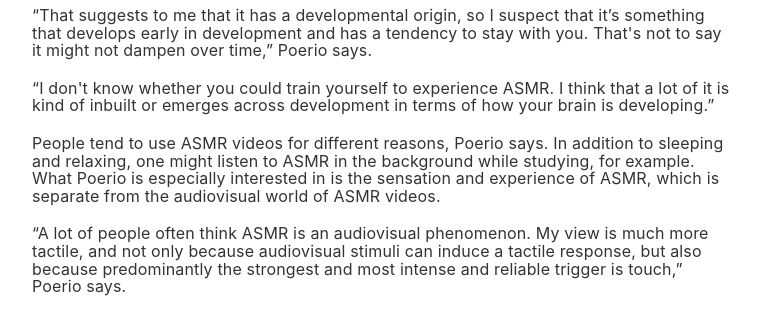
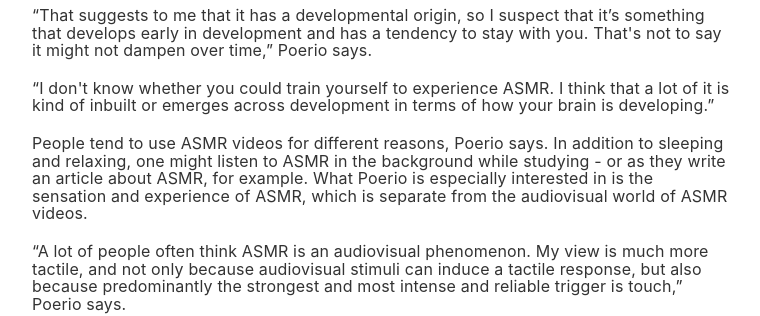
Before and after one commit to LauraMiina/asmr-project, a plain HTML site: page docs/index.html in a window 1280 px wide. Shown: the part 3260-3576 px from the top of the page, without its empty margins (258-1018 px from the left). Drawn offline with Linux system fonts and the light colour scheme.

Commit message:
Update index.html

```diff
--- a/docs/index.html
+++ b/docs/index.html
@@ -66,7 +66,7 @@
                 </p>
                 <p>“I don't know whether you could train yourself to experience ASMR. I think that a lot of it is kind of inbuilt or emerges across development in terms of how your brain is developing.”
                 </p>
-                <p>People tend to use ASMR videos for different reasons, Poerio says. In addition to sleeping and relaxing, one might listen to ASMR in the background while studying, for example. What Poerio is especially interested in is the sensation and experience of ASMR, which is separate from the audiovisual world of ASMR videos.
+                <p>People tend to use ASMR videos for different reasons, Poerio says. In addition to sleeping and relaxing, one might listen to ASMR in the background while studying - or as they write an article about ASMR, for example. What Poerio is especially interested in is the sensation and experience of ASMR, which is separate from the audiovisual world of ASMR videos.
                 </p>
                 <p>“A lot of people often think ASMR is an audiovisual phenomenon. My view is much more tactile, and not only because audiovisual stimuli can induce a tactile response, but also because predominantly the strongest and most intense and reliable trigger is touch,” Poerio says.
                 </p>
```
